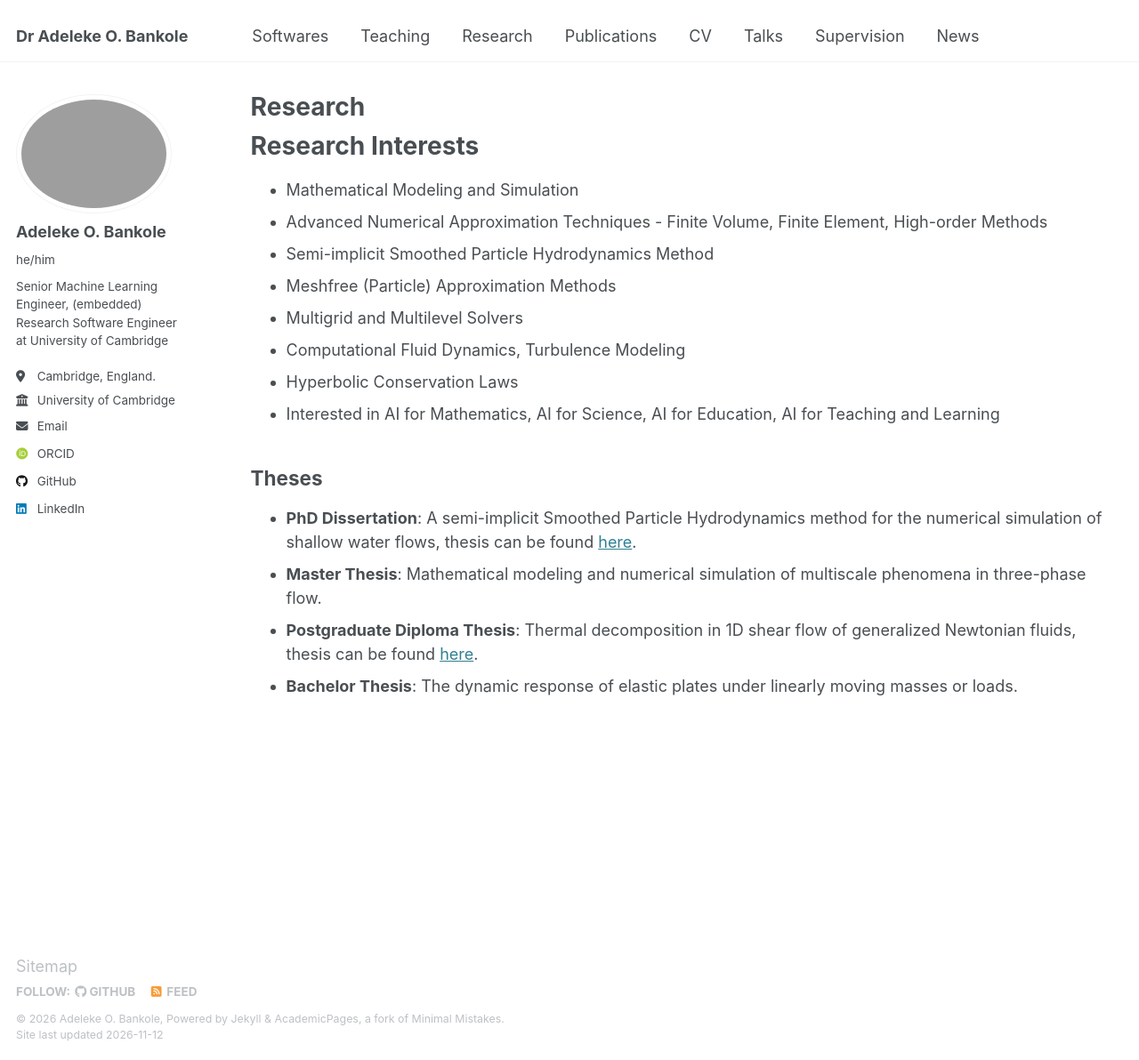
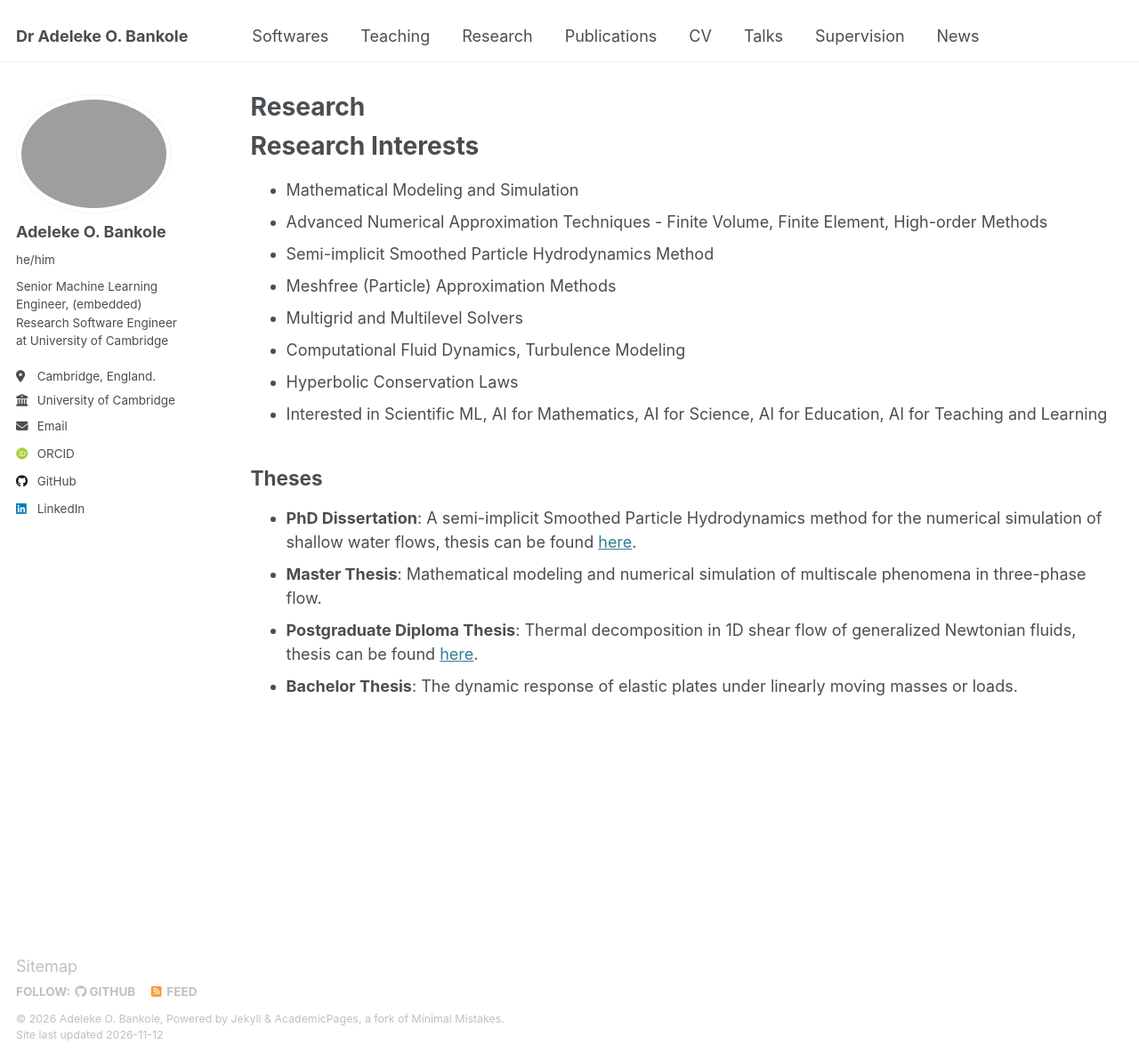
Before and after one commit to AdelekeBankole/adelekebankole.github.io, a Jekyll site: the page built from _research/research.md, in a window 1280 px wide and 1192 px high. Shown: the whole window at 89% size. Built offline with Jekyll 4.4.1, drawn with Linux system fonts in a browser that asks for light colours; some web fonts are replaced.

Commit message:
Revise research interests in research.md
Updated research interests to include Scientific ML.

```diff
--- a/_research/research.md
+++ b/_research/research.md
@@ -13,7 +13,7 @@ Research Interests
 * Multigrid and Multilevel Solvers
 * Computational Fluid Dynamics, Turbulence Modeling
 * Hyperbolic Conservation Laws
-* Interested in AI for Mathematics, AI for Science, AI for Education, AI for Teaching and Learning
+* Interested in Scientific ML, AI for Mathematics, AI for Science, AI for Education, AI for Teaching and Learning
 
 ## Theses
 <!--====== -->
```
